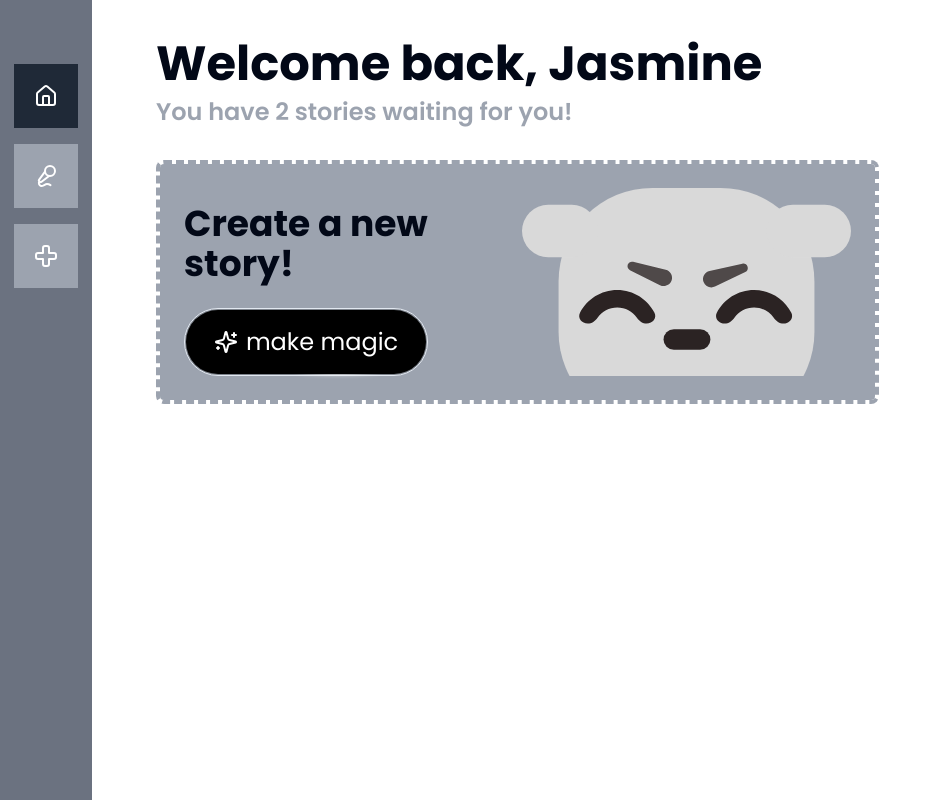
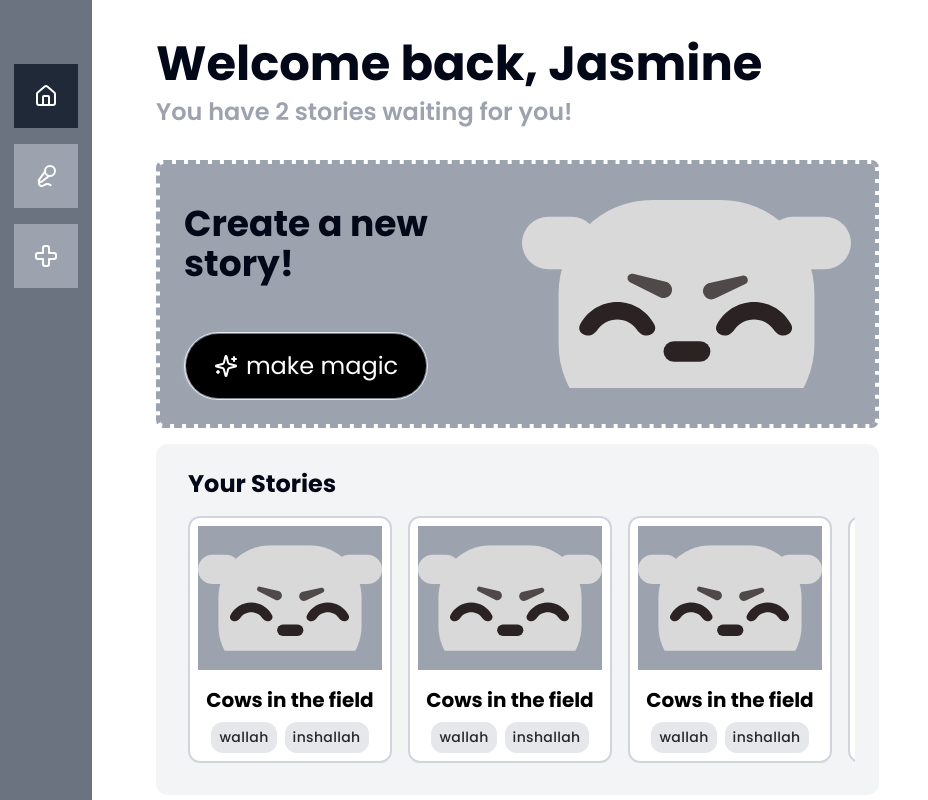
Before and after one commit to IdkwhatImD0ing/DoggoAI, a Next.js app in the folder client/: page /app in a window 1280 px wide. Shown: the top 800 px of the page, without its empty margins (0-928 px from the left). Built offline with nearby package versions, Linux system fonts and the light colour scheme.

Commit message:
feat: add stories, words

```diff
--- a/client/src/app/app/page.tsx
+++ b/client/src/app/app/page.tsx
@@ -1,5 +1,39 @@
+import { HoverEffect } from "@/components/ui/card-hover-effect";
 import { HoverBorderGradient } from "@/components/ui/hover-border-gradient";
 import { Sparkles } from "lucide-react";
+
+const STORIES = [
+    {
+        id: 1,
+        title: "Cows in the field",
+        tags: ["wallah", "inshallah"],
+        link: "k3v.in",
+    },
+    {
+        id: 2,
+        title: "Cows in the field",
+        tags: ["wallah", "inshallah"],
+        link: "k3v.in",
+    },
+    {
+        id: 3,
+        title: "Cows in the field",
+        tags: ["wallah", "inshallah"],
+        link: "k3v.in",
+    },
+    {
+        id: 4,
+        title: "Cows in the field",
+        tags: ["wallah", "inshallah"],
+        link: "k3v.in",
+    },
+    {
+        id: 5,
+        title: "Cows in the field",
+        tags: ["wallah", "inshallah"],
+        link: "k3v.in",
+    },
+];
 
 const Page = () => {
     return (
@@ -13,22 +47,34 @@ const Page = () => {
 
             <div className="flex flex-row space-x-16 pt-8">
                 {/* Contains all elements */}
-                <div className="w-full">
+                <div className="max-h-fit w-full space-y-4">
                     {/* Contains non-statistical */}
-                    <div className="flex-between h-full rounded-lg border-4 border-dashed border-gray-400 bg-gray-400 bg-clip-padding p-6">
-                        <div className="flex h-full flex-col justify-between pt-4">
+                    <div className="flex-between rounded-lg border-4 border-dashed border-gray-400 bg-gray-400 bg-clip-padding p-6">
+                        <div className="flex h-full flex-col justify-between space-y-12 pt-4">
                             <h3 className="text-4xl font-bold">
                                 Create a new story!
                             </h3>
 
                             <HoverBorderGradient
-                                className="flex-center w-60 space-x-2 py-4 text-2xl "
+                                className="flex-center w-60 space-x-2 py-4 text-2xl"
                                 duration={0.1}
                             >
                                 <Sparkles /> <p>make magic</p>
                             </HoverBorderGradient>
                         </div>
                         <img src="/bear.svg" />
+                    </div>
+
+                    <div className="space-y-2 rounded-xl bg-gray-100 p-6">
+                        <h4 className="px-2 text-2xl font-bold">
+                            Your Stories
+                        </h4>
+                        <HoverEffect items={STORIES} className="py-0" />
+                    </div>
+
+                    <div className="space-y-2 rounded-xl bg-gray-100 p-6">
+                        <h4 className="px-2 text-2xl font-bold">Your Words</h4>
+                        <HoverEffect items={STORIES} className="py-0" />
                     </div>
                 </div>
 
--- /dev/null
+++ b/client/src/components/ui/card-hover-effect.tsx
@@ -0,0 +1,117 @@
+"use client";
+
+import { cn } from "@/utils/cn";
+import { AnimatePresence, motion } from "framer-motion";
+import Link from "next/link";
+import { useState } from "react";
+
+export const HoverEffect = ({
+    items,
+    className,
+}: {
+    items: {
+        title: string;
+        tags: string[];
+        link: string;
+        id: number;
+    }[];
+    className?: string;
+}) => {
+    let [hoveredIndex, setHoveredIndex] = useState<number | null>(null);
+
+    return (
+        <div className={cn("flex flex-row overflow-scroll py-10", className)}>
+            {items.map((item, idx) => (
+                <Link
+                    href={item?.link}
+                    key={item?.id}
+                    className="group relative block h-full w-full min-w-[220px] p-2"
+                    onMouseEnter={() => setHoveredIndex(idx)}
+                    onMouseLeave={() => setHoveredIndex(null)}
+                >
+                    <AnimatePresence>
+                        {hoveredIndex === idx && (
+                            <motion.span
+                                className="absolute inset-0 block h-full w-full rounded-3xl bg-blue-200  dark:bg-slate-800/[0.8]"
+                                layoutId="hoverBackground"
+                                initial={{ opacity: 0 }}
+                                animate={{
+                                    opacity: 1,
+                                    transition: { duration: 0.15 },
+                                }}
+                                exit={{
+                                    opacity: 0,
+                                    transition: { duration: 0.15, delay: 0.2 },
+                                }}
+                            />
+                        )}
+                    </AnimatePresence>
+                    <Card className="flex-center border-2 border-gray-300 text-center">
+                        <img
+                            src="/bear.svg"
+                            className="h-36 w-full bg-gray-400"
+                        />
+                        <CardTitle>{item.title}</CardTitle>
+                        <div className="flex-center flex-row space-x-2 pt-2">
+                            {item.tags.map((tag) => (
+                                <CardTag>{tag}</CardTag>
+                            ))}
+                        </div>
+                    </Card>
+                </Link>
+            ))}
+        </div>
+    );
+};
+
+export const Card = ({
+    className,
+    children,
+}: {
+    className?: string;
+    children: React.ReactNode;
+}) => {
+    return (
+        <div
+            className={cn(
+                "relative z-20 h-full w-full overflow-hidden rounded-xl border border-transparent bg-white",
+                className,
+            )}
+        >
+            <div className="relative z-50 w-full p-2">
+                <div className="">{children}</div>
+            </div>
+        </div>
+    );
+};
+export const CardTitle = ({
+    className,
+    children,
+}: {
+    className?: string;
+    children: React.ReactNode;
+}) => {
+    return (
+        <h4 className={cn("mt-4 text-xl font-bold text-black", className)}>
+            {children}
+        </h4>
+    );
+};
+export const CardTag = ({
+    className,
+    children,
+}: {
+    className?: string;
+    children: React.ReactNode;
+}) => {
+    return (
+        <p
+            className={cn(
+                "rounded-xl bg-gray-200 px-2 py-1 text-sm font-medium leading-relaxed tracking-wide text-zinc-800",
+                className,
+            )}
+        >
+            {children}
+        </p>
+    );
+};
```
